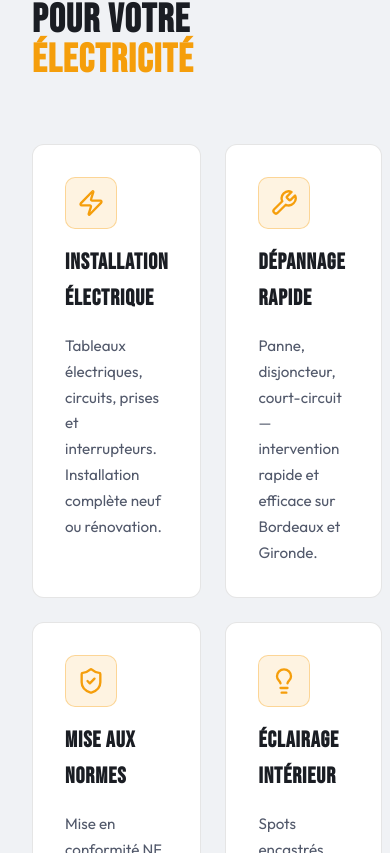
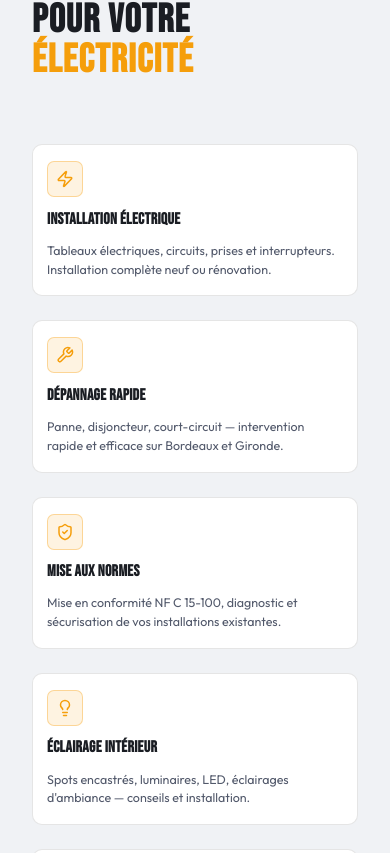
Before and after one commit to Gaabriiell9/senaelec, a React (Vite) app: page / in a window 390 px wide. Shown: the part 1031-1884 px from the top of the page. Built offline with nearby package versions, Linux system fonts and the light colour scheme.

Commit message:
fix: service cards compactes sur mobile

```diff
--- a/src/components/Services.jsx
+++ b/src/components/Services.jsx
@@ -53,7 +53,11 @@ export default function Services() {
           </h2>
         </div>
 
-        <div className="services-grid">
+        <div style={{
+          display: 'grid',
+          gridTemplateColumns: 'repeat(auto-fit, minmax(300px, 1fr))',
+          gap: '1.5rem',
+        }}>
           {services.map((s, i) => (
             <ServiceCard key={i} {...s} delay={i * 80} />
           ))}
@@ -69,16 +73,7 @@ function ServiceCard({ icon, title, desc, delay }) {
   return (
     <div ref={ref} className="reveal" style={{ transitionDelay: `${delay}ms` }}>
       <div
-        style={{
-          background: 'var(--bg-card)',
-          border: '1px solid var(--border-dim)',
-          borderRadius: 'var(--radius)',
-          padding: '2rem',
-          height: '100%',
-          display: 'flex', flexDirection: 'column', gap: '1rem',
-          cursor: 'default',
-          transition: 'border-color var(--transition), box-shadow var(--transition), transform var(--transition)',
-        }}
+        className="service-card"
         onMouseEnter={e => {
           e.currentTarget.style.borderColor = 'rgba(245,158,11,0.35)';
           e.currentTarget.style.boxShadow = 'var(--shadow-amber)';
@@ -101,15 +96,8 @@ function ServiceCard({ icon, title, desc, delay }) {
         }}>
           {icon}
         </div>
-        <h3 style={{
-          fontFamily: 'var(--font-display)',
-          fontSize: '1.4rem',
-          letterSpacing: '0.04em',
-          color: 'var(--white)',
-        }}>
-          {title.toUpperCase()}
-        </h3>
-        <p style={{ color: 'var(--muted)', lineHeight: 1.7, fontSize: '0.95rem' }}>{desc}</p>
+        <h3>{title.toUpperCase()}</h3>
+        <p>{desc}</p>
       </div>
     </div>
   );
--- a/src/index.css
+++ b/src/index.css
@@ -80,6 +80,58 @@ body {
   flex-shrink: 0;
 }
 
+/* ── Service card ── */
+.service-card {
+  background: var(--bg-card);
+  border: 1px solid var(--border-dim);
+  border-radius: var(--radius);
+  padding: 2rem;
+  height: 100%;
+  display: flex;
+  flex-direction: column;
+  gap: 1rem;
+  cursor: default;
+  transition: border-color var(--transition), box-shadow var(--transition), transform var(--transition);
+}
+
+.service-card h3 {
+  font-family: var(--font-display);
+  font-size: 1.4rem;
+  letter-spacing: 0.04em;
+  color: var(--white);
+}
+
+.service-card p {
+  color: var(--muted);
+  line-height: 1.7;
+  font-size: 0.95rem;
+}
+
+@media (max-width: 640px) {
+  .service-card {
+    padding: 1rem 0.875rem;
+    gap: 0.6rem;
+    border-radius: 10px;
+  }
+  .service-card h3 {
+    font-size: 1rem;
+    letter-spacing: 0.02em;
+  }
+  .service-card p {
+    font-size: 0.78rem;
+    line-height: 1.5;
+  }
+  .service-card > div:first-child {
+    width: 36px !important;
+    height: 36px !important;
+    border-radius: 7px !important;
+  }
+  .service-card > div:first-child svg {
+    width: 18px !important;
+    height: 18px !important;
+  }
+}
+
 /* ── Services grid ── */
 .services-grid {
   display: grid;
```
